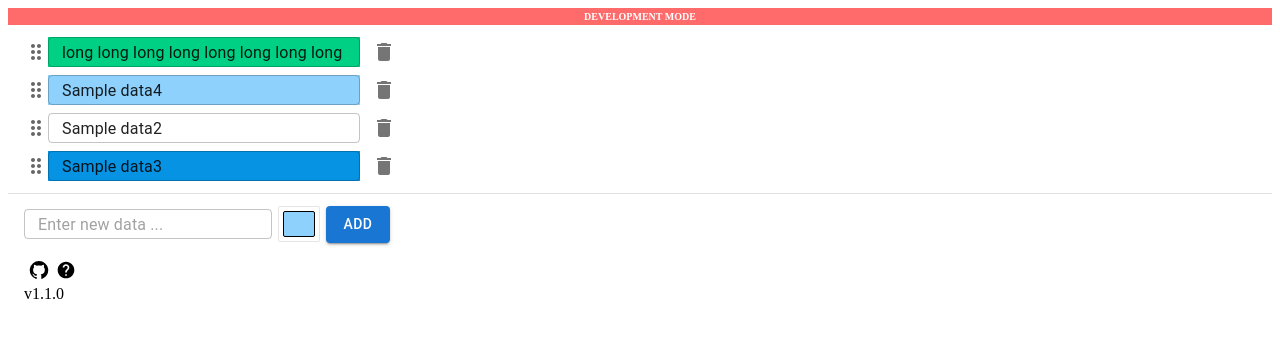
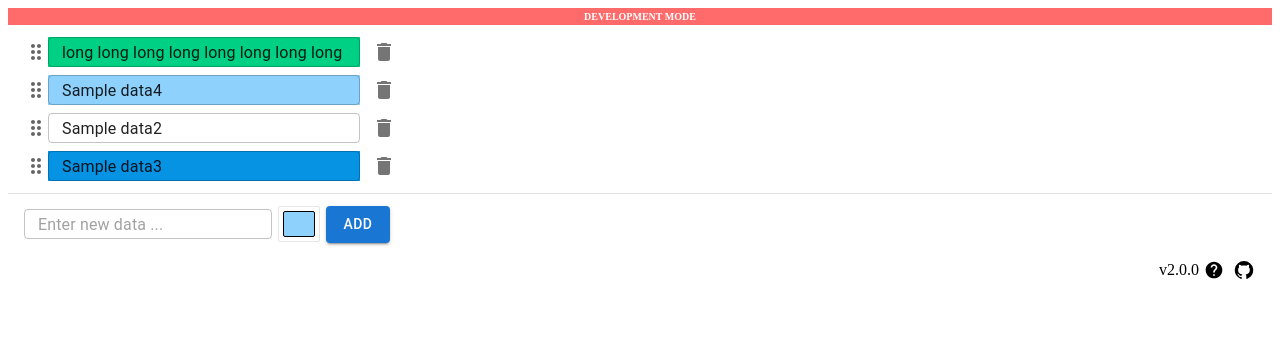
Before and after one commit to somared/QuickCopyChromeExt, a React (Vite) app: page / in a window 1280 px wide. Shown: the top 338 px of the page. Built offline with nearby package versions, Linux system fonts and the light colour scheme.

Commit message:
updated version number and fixed icon alignments

```diff
--- a/src/Footer.jsx
+++ b/src/Footer.jsx
@@ -14,16 +14,16 @@ const Footer = () => {
 
     return (
         <StyledDiv>
-            <Box display="flex" flexDirection="row-reverse" >
+            <Box sx={{ display: 'flex', justifyContent: 'flex-end', alignItems: 'center' }}>
+                <Box>
+                    v2.0.0
+                </Box>
+                <IconButton href="https://somared.github.io/QuickCopyChromeExt" size="small" color="primary" target="_blank" >
+                    <Help sx={{ color: 'black' }} fontSize="small"/>
+                </IconButton>
                 <IconButton href="https://github.com/somared/QuickCopyChromeExt" size="small" color="primary" edge="end" target="_blank" >
                     <GitHubIcon sx={{ color: 'black' }} fontSize="small"/>
                 </IconButton>
-                <IconButton href="https://somared.github.io/QuickCopyChromeExt" size="small" color="primary" edge="end" target="_blank" >
-                    <Help sx={{ color: 'black' }} fontSize="small"/>
-                </IconButton>
-                <Box sx={{ alignContent: 'center'}}>
-                    v1.1.0
-                </Box>
             </Box>
         </StyledDiv>
     );
```
Also changed, not shown: public/manifest.json, 2 other files (tests, documents, lock files or other folders).
